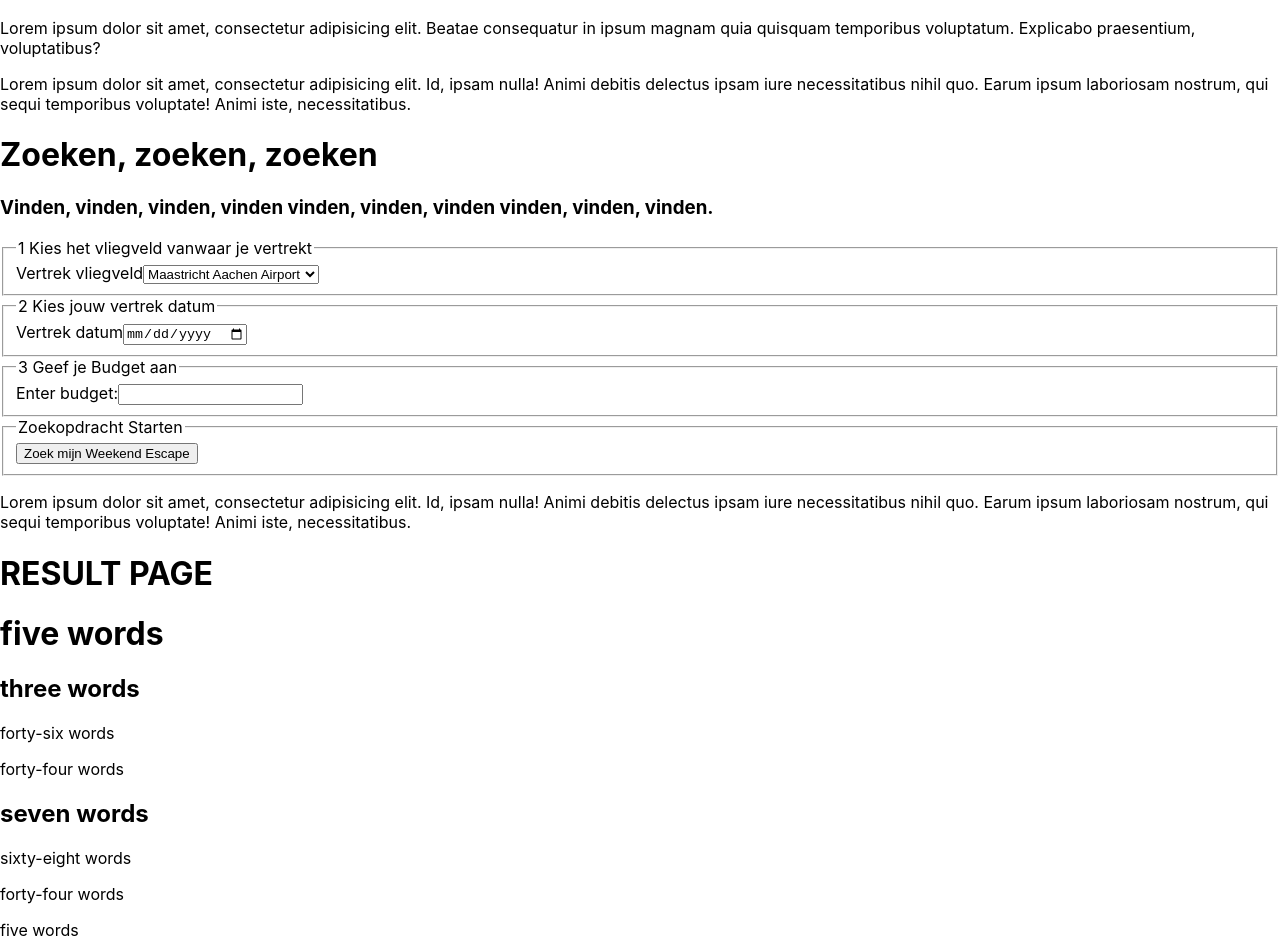
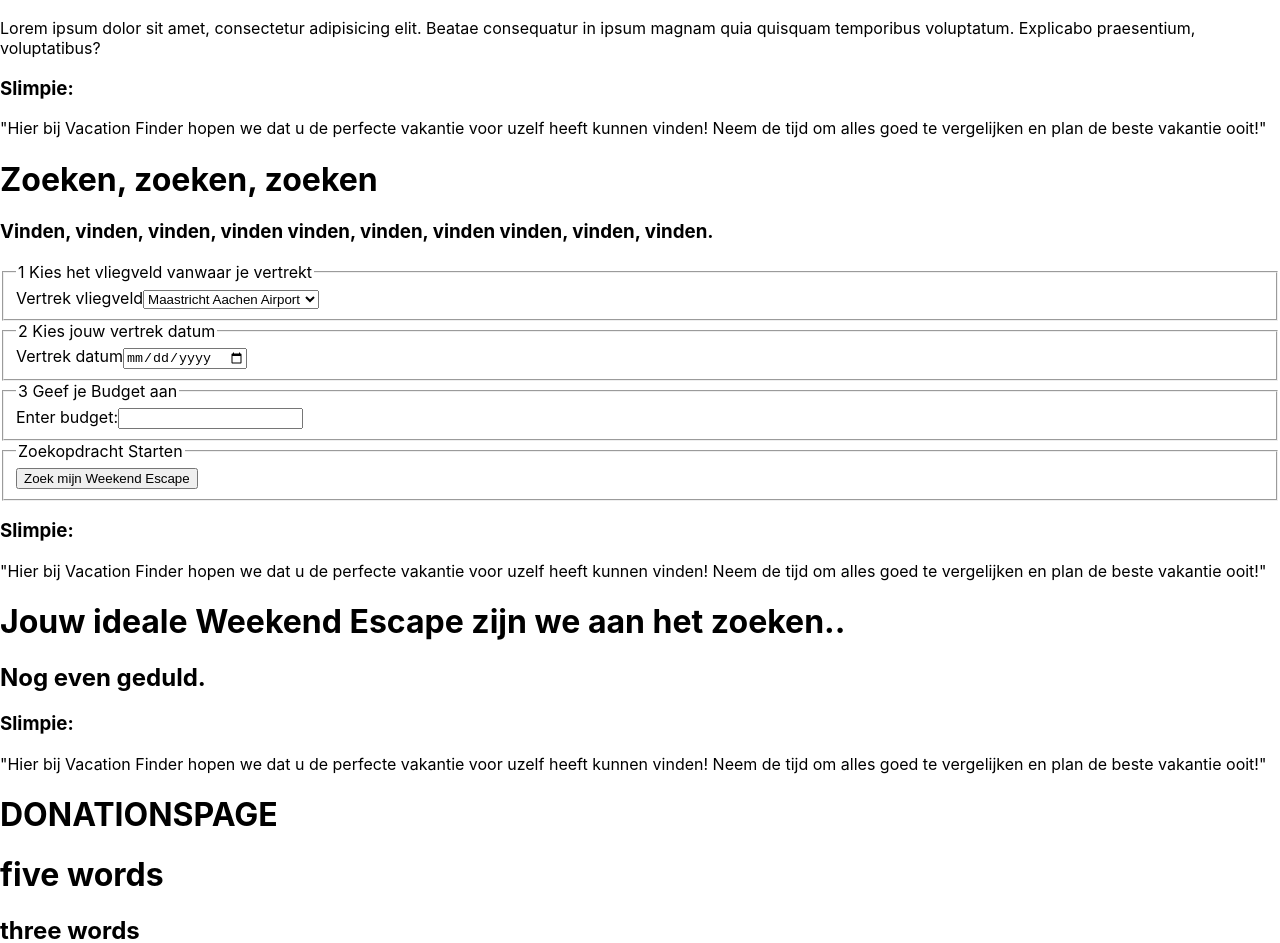
Before and after one commit to sebasvisser/2022-frontend-eindopdracht, a React (Create React App) app: page / in a window 1280 px wide. Shown: the part 1509-2452 px from the top of the page. Built offline with nearby package versions, Linux system fonts and the light colour scheme.

Commit message:
footer als component met mooie tekst van Slimpie

```diff
--- /dev/null
+++ b/src/components/Footer.js
@@ -0,0 +1,16 @@
+import React from "react";
+
+function Footer() {
+  return (
+    <footer>
+      <h3>Slimpie:</h3>
+      <p>
+        "Hier bij Vacation Finder hopen we dat u de perfecte vakantie voor uzelf
+        heeft kunnen vinden! Neem de tijd om alles goed te vergelijken en plan
+        de beste vakantie ooit!"
+      </p>
+    </footer>
+  );
+}
+
+export default Footer;
--- a/src/pages/Home.js
+++ b/src/pages/Home.js
@@ -1,5 +1,6 @@
 import React from "react";
 import hero from "../assets/hero-image-weekend-escapes.jpg";
+import Footer from "../components/Footer";
 
 function Home() {
   return (
@@ -42,14 +43,7 @@
           </article>
         </section>
       </main>
-      <footer>
-        <p>
-          Lorem ipsum dolor sit amet, consectetur adipisicing elit. Id, ipsam
-          nulla! Animi debitis delectus ipsam iure necessitatibus nihil quo.
-          Earum ipsum laboriosam nostrum, qui sequi temporibus voluptate! Animi
-          iste, necessitatibus.
-        </p>
-      </footer>
+      <Footer />
     </>
   );
 }
--- a/src/pages/Profile.js
+++ b/src/pages/Profile.js
@@ -1,5 +1,6 @@
 import React from "react";
 import { Link } from "react-router-dom";
+import Footer from "../components/Footer";
 
 function Profile() {
   return (
@@ -22,9 +23,7 @@
           <p>forty-four words</p>
         </section>
       </main>
-      <footer>
-        <p>five words</p>
-      </footer>
+      <Footer />
     </>
   );
 }
--- a/src/pages/Result.js
+++ b/src/pages/Result.js
@@ -1,30 +1,19 @@
 import React from "react";
 import { Link } from "react-router-dom";
+import Footer from "../components/Footer";
 
 function Result() {
   return (
     <>
       <header>
-        <h1>RESULT PAGE</h1>
+        <h1>Jouw ideale Weekend Escape zijn we aan het zoeken..</h1>
       </header>
       <main>
         <header>
-          <h1>five words</h1>
+          <h2>Nog even geduld.</h2>
         </header>
-        <section>
-          <h2>three words</h2>
-          <p>forty-six words</p>
-          <p>forty-four words</p>
-        </section>
-        <section>
-          <h2>seven words</h2>
-          <p>sixty-eight words</p>
-          <p>forty-four words</p>
-        </section>
       </main>
-      <footer>
-        <p>five words</p>
-      </footer>
+      <Footer />
     </>
   );
 }
--- a/src/pages/Search.js
+++ b/src/pages/Search.js
@@ -1,4 +1,5 @@
 import React from "react";
+import Footer from "../components/Footer";
 
 function Search() {
   return (
@@ -39,14 +40,7 @@
           </form>
         </section>
       </main>
-      <footer>
-        <p>
-          Lorem ipsum dolor sit amet, consectetur adipisicing elit. Id, ipsam
-          nulla! Animi debitis delectus ipsam iure necessitatibus nihil quo.
-          Earum ipsum laboriosam nostrum, qui sequi temporibus voluptate! Animi
-          iste, necessitatibus.
-        </p>
-      </footer>
+      <Footer />
     </>
   );
 }
```
